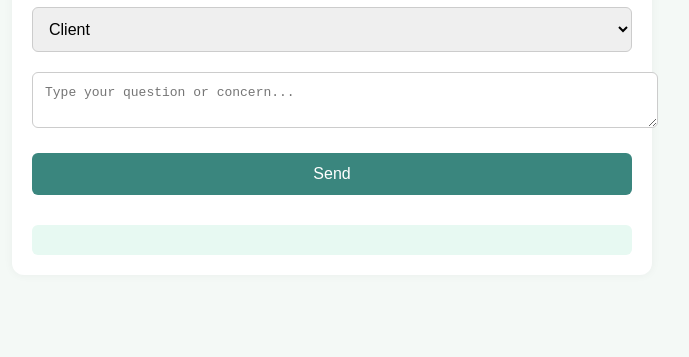
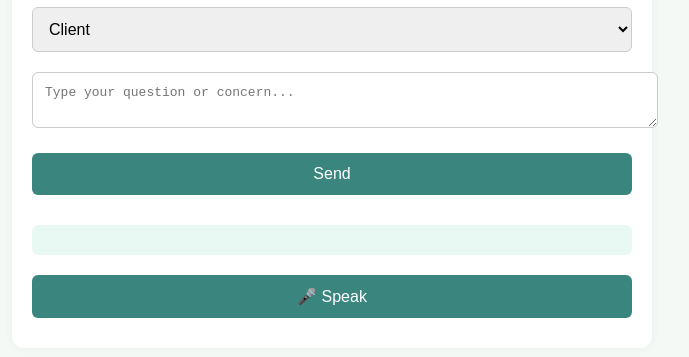
Before and after one commit to BYetiFeet/ami-frontend, a plain HTML site: page index.html in a window 1280 px wide. Shown: the part 151-508 px from the top of the page, without its empty margins (308-997 px from the left). Drawn offline with Linux system fonts and the light colour scheme.

Commit message:
Update index.html

```diff
--- a/index.html
+++ b/index.html
@@ -22,6 +22,12 @@
 
     <div id="response"></div>
 
+    <div style="margin-top: 10px;">
+  <button onclick="startVoiceInput()">🎤 Speak</button>
+  <span id="voice-status" style="margin-left: 10px; color: gray;"></span>
+</div>
+
+
     <div id="feedback" style="display:none;">
       <p>Was this helpful?</p>
       <select id="feedbackScore">
```
